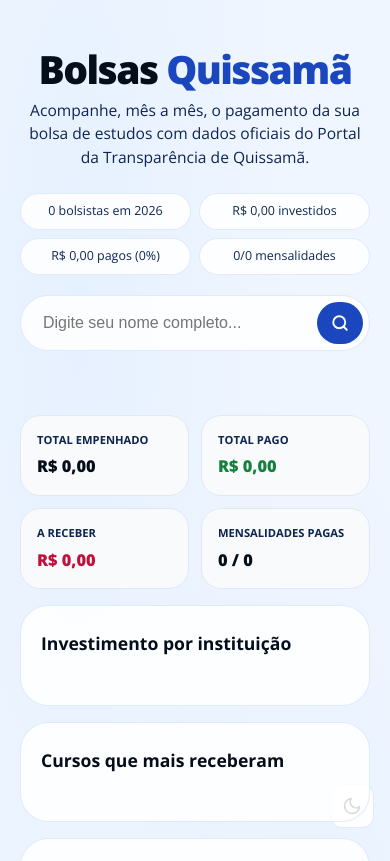
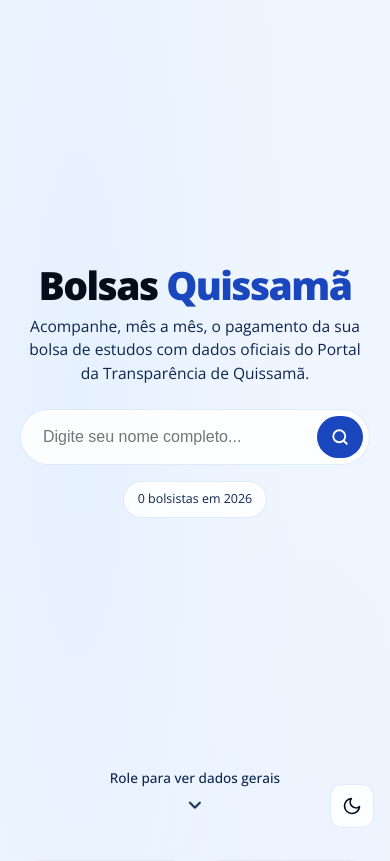
Before and after one commit to kevinbsr/bolsas-quissama, a FastAPI app: page / in a window 390 px wide. Shown: the top 861 px of the page. Run offline with FastAPI, Linux system fonts and the light colour scheme; data that the repository does not hold is empty; a map, chart or similar area stays blank.

Commit message:
feat: centralizar busca na viewport, ocultar métricas sob a dobra e adicionar botão de rolagem
- templates/index.html:
  - Adicionado o botão/indicador 'scrollDownBtn' no final do cabeçalho com texto e ícone de seta para baixo.
  - Removido fechamento incorreto de tags '</p>' e '</div>' remanescentes de alterações anteriores.
  - Atualizado parâmetro de versão (cache-busting) do CSS e JS para v=1.2.1.
- static/style.css:
  - Modificado o cabeçalho '.topo' sob 'body.initial-state' para ocupar a altura total da viewport (min-height: 100vh) e centralizar os itens verticalmente e horizontalmente.
  - Estilizado o botão 'scroll-down-btn' na parte inferior do cabeçalho com indicador de seta pulando (animação bounce).
  - Adicionadas regras de responsividade para ajustar o espaçamento em telas maiores.
- static/app.js:
  - Adicionado evento de clique no botão 'scrollDownBtn' para rolar suavemente a tela até o início das informações (#homeStats).

```diff
--- a/static/app.js
+++ b/static/app.js
@@ -167,13 +167,8 @@ function renderHomeStats(d) {
   // A — pills acima da busca
   const hsM = document.getElementById("hsMetrics");
   if (hsM) {
-    const pct = d.total_empenhado > 0 ? Math.round(d.total_pago / d.total_empenhado * 100) : 0;
     const ano = d.ano_roster ? ` em ${d.ano_roster}` : "";
-    hsM.innerHTML =
-      `<span class="hs-pill">${d.total_alunos} bolsistas${ano}</span>` +
-      `<span class="hs-pill">${brl(d.total_empenhado)} investidos</span>` +
-      `<span class="hs-pill">${brl(d.total_pago)} pagos (${pct}%)</span>` +
-      `<span class="hs-pill">${d.mensalidades_pagas}/${d.total_mensalidades} mensalidades</span>`;
+    hsM.innerHTML = `<span class="hs-pill">${d.total_alunos} bolsistas${ano}</span>`;
   }
 
   // B — cards de resumo
@@ -646,6 +641,16 @@ function init() {
     }
   };
 
+  const scrollDownBtn = document.getElementById("scrollDownBtn");
+  if (scrollDownBtn) {
+    scrollDownBtn.onclick = (e) => {
+      e.preventDefault();
+      const homeStats = document.getElementById("homeStats");
+      if (homeStats) {
+        homeStats.scrollIntoView({ behavior: "smooth" });
+      }
+    };
+  }
 }
 
 document.addEventListener("DOMContentLoaded", init);
--- a/static/style.css
+++ b/static/style.css
@@ -168,10 +168,75 @@ main {
   position: relative;
   text-align: center;
   padding: 48px 20px;
-  transition: transform 1.5s cubic-bezier(0.16, 1, 0.3, 1);
+  transition: transform 1.5s cubic-bezier(0.16, 1, 0.3, 1), min-height 0.6s cubic-bezier(0.16, 1, 0.3, 1), padding 0.6s cubic-bezier(0.16, 1, 0.3, 1);
 }
 
-/* initial-state: page is now a full landing page, no centering needed */
+/* initial-state: page is now a full landing page, centering search wrapper */
+body.initial-state .topo {
+  min-height: 100vh;
+  min-height: 100dvh;
+  display: flex;
+  flex-direction: column;
+  justify-content: center;
+  align-items: center;
+  box-sizing: border-box;
+  padding: 48px 20px 90px 20px;
+  position: relative;
+}
+
+body.initial-state .busca-wrapper {
+  width: 100%;
+}
+
+.scroll-down-btn {
+  display: none;
+  position: absolute;
+  bottom: 24px;
+  left: 50%;
+  transform: translateX(-50%);
+  flex-direction: column;
+  align-items: center;
+  gap: 8px;
+  cursor: pointer;
+  color: var(--text-muted);
+  font-size: 0.85rem;
+  font-weight: 500;
+  transition: opacity 0.3s ease, transform 0.3s ease, color 0.3s ease;
+  user-select: none;
+  z-index: 10;
+  text-decoration: none;
+}
+
+body.initial-state .scroll-down-btn {
+  display: flex;
+}
+
+.scroll-down-btn:hover {
+  color: var(--brand);
+}
+
+.scroll-down-icon {
+  animation: bounce 2s infinite;
+  margin-top: 4px;
+}
+
+@keyframes bounce {
+  0%, 20%, 50%, 80%, 100% {
+    transform: translateY(0);
+  }
+  40% {
+    transform: translateY(-6px);
+  }
+  60% {
+    transform: translateY(-3px);
+  }
+}
+
+@media (min-width: 768px) {
+  body.initial-state .topo {
+    padding: 64px 24px 110px 24px;
+  }
+}
 
 .theme-toggle {
   position: fixed;
@@ -762,9 +827,9 @@ body.data-visible .shortcuts-guide {
 
 /* A — pills acima da busca */
 .hs-metrics-topo {
-  display: grid;
-  grid-template-columns: repeat(2, minmax(0, 1fr));
-  gap: 8px;
+  display: flex;
+  justify-content: center;
+  margin-top: 16px;
   margin-bottom: 20px;
 }
 body.data-visible .hs-metrics-topo { display: none; }
--- a/templates/index.html
+++ b/templates/index.html
@@ -10,7 +10,7 @@
     <meta name="theme-color" content="#0f172a" />
     <link rel="icon" type="image/svg+xml" href="/static/favicon.svg" />
     <title>Dashboard · Bolsas Quissamã</title>
-    <link rel="stylesheet" href="/static/style.css?v=1.1.8" />
+    <link rel="stylesheet" href="/static/style.css?v=1.2.1" />
     <script
       defer
       src="https://cdn.jsdelivr.net/npm/chart.js@4.4.1/dist/chart.umd.min.js"
@@ -21,7 +21,7 @@
       href="https://fonts.googleapis.com/css2?family=Open+Sans:wght@300..800&display=swap"
       rel="stylesheet"
     />
-    <script defer src="/static/app.js?v=1.1.8"></script>
+    <script defer src="/static/app.js?v=1.2.1"></script>
   </head>
   <body class="initial-state">
     <button id="themeToggle" class="theme-toggle" title="Alternar tema">
@@ -55,9 +55,6 @@
         oficiais do Portal da Transparência de Quissamã.
       </p>
 
-      <!-- A: key metrics above search -->
-      <div id="hsMetrics" class="hs-metrics-topo"></div>
-
       <form id="formBusca" class="busca-wrapper">
         <div class="busca-container">
           <input
@@ -76,11 +73,19 @@
         </div>
         <div id="sugestoes"></div>
       </form>
+
+      <!-- A: key metrics below search -->
+      <div id="hsMetrics" class="hs-metrics-topo"></div>
       <div id="loading" class="hidden" style="margin-top: 20px;">
           <div class="spinner"></div>
       </div>
 
-        </p>
+      <!-- Scroll Down Indicator -->
+      <div id="scrollDownBtn" class="scroll-down-btn">
+        <span class="scroll-down-text">Role para ver dados gerais</span>
+        <svg class="scroll-down-icon" width="20" height="20" viewBox="0 0 24 24" fill="none" stroke="currentColor" stroke-width="2.5" stroke-linecap="round" stroke-linejoin="round">
+          <polyline points="6 9 12 15 18 9"></polyline>
+        </svg>
       </div>
     </header>
 
```
